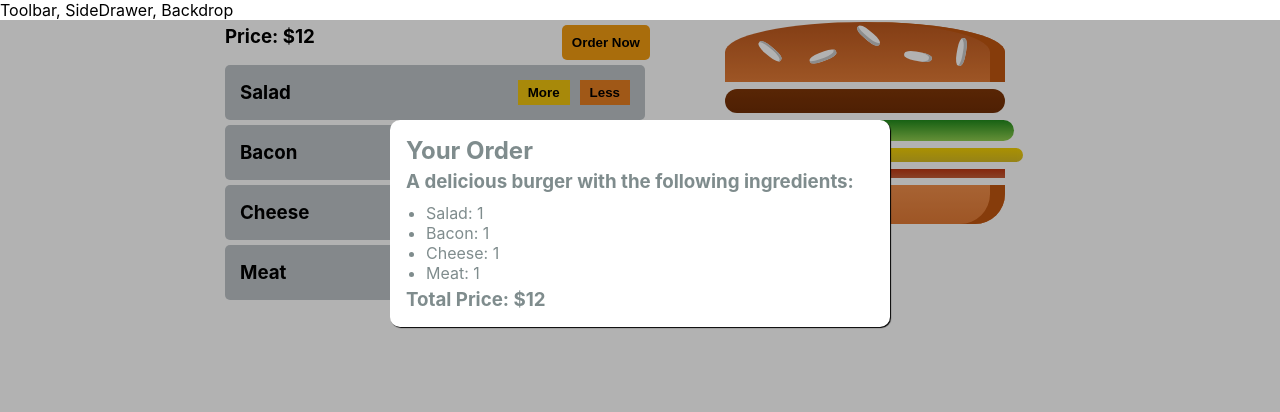
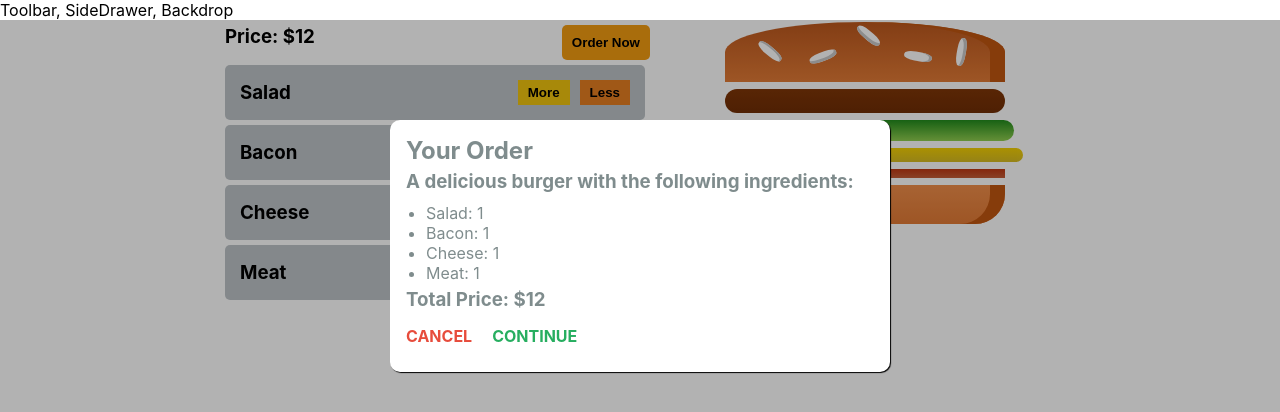
Before and after one commit to LucasSonego/BurgerBuilder, a React (Create React App) app: page / in a window 1280 px wide. Both pictures are taken after a click on the button "Order Now". Shown: the top 412 px of the page. Built offline with nearby package versions, Linux system fonts and the light colour scheme.

Commit message:
feat: OrderSummary buttons

```diff
--- a/src/components/Burger/OrderSummary/OrderSummary.js
+++ b/src/components/Burger/OrderSummary/OrderSummary.js
@@ -1,6 +1,7 @@
 import React from "react";
 
 import { Container, Title, StyledH3, IngredientList } from "./styles";
+import Button from "../../UI/Button/Button";
 
 export default function OrderSummary(props) {
   function getIngredientAmmount() {
@@ -46,6 +47,12 @@ export default function OrderSummary(props) {
       <StyledH3>A delicious burger with the following ingredients:</StyledH3>
       {createIngredientList()}
       <StyledH3>Total Price: ${4 + props.ingredients.length * 2}</StyledH3>
+      <Button color={"#e74c3c"} onClick={props.cancel}>
+        CANCEL
+      </Button>
+      <Button color={"#27ae60"} onClick={props.continue}>
+        CONTINUE
+      </Button>
     </Container>
   );
 }
--- /dev/null
+++ b/src/components/UI/Button/Button.js
@@ -0,0 +1,11 @@
+import React from "react";
+
+import { StyledButton } from "./styles";
+
+export default function Button(props) {
+  return (
+    <StyledButton onClick={props.onClick} color={props.color}>
+      {props.children}
+    </StyledButton>
+  );
+}
--- /dev/null
+++ b/src/components/UI/Button/styles.js
@@ -0,0 +1,13 @@
+import styled from "styled-components";
+
+export const StyledButton = styled.button`
+  background: transparent;
+  border: none;
+  outline: none;
+  cursor: pointer;
+  font: inherit;
+  padding: 10px 10px 10px 0;
+  margin: 5px 10px 0 0;
+  font-weight: bold;
+  color: ${props => props.color};
+`;
--- a/src/containers/BurgerBuilder/BurgerBuilder.js
+++ b/src/containers/BurgerBuilder/BurgerBuilder.js
@@ -83,6 +83,8 @@ export default function BurgerBuilder() {
         <OrderSummary
           ingredients={ingredients.list}
           available={availableIngredients}
+          cancel={() => toggleModal()}
+          // continue={}
         />
       </Modal>
       <Controls>
```
